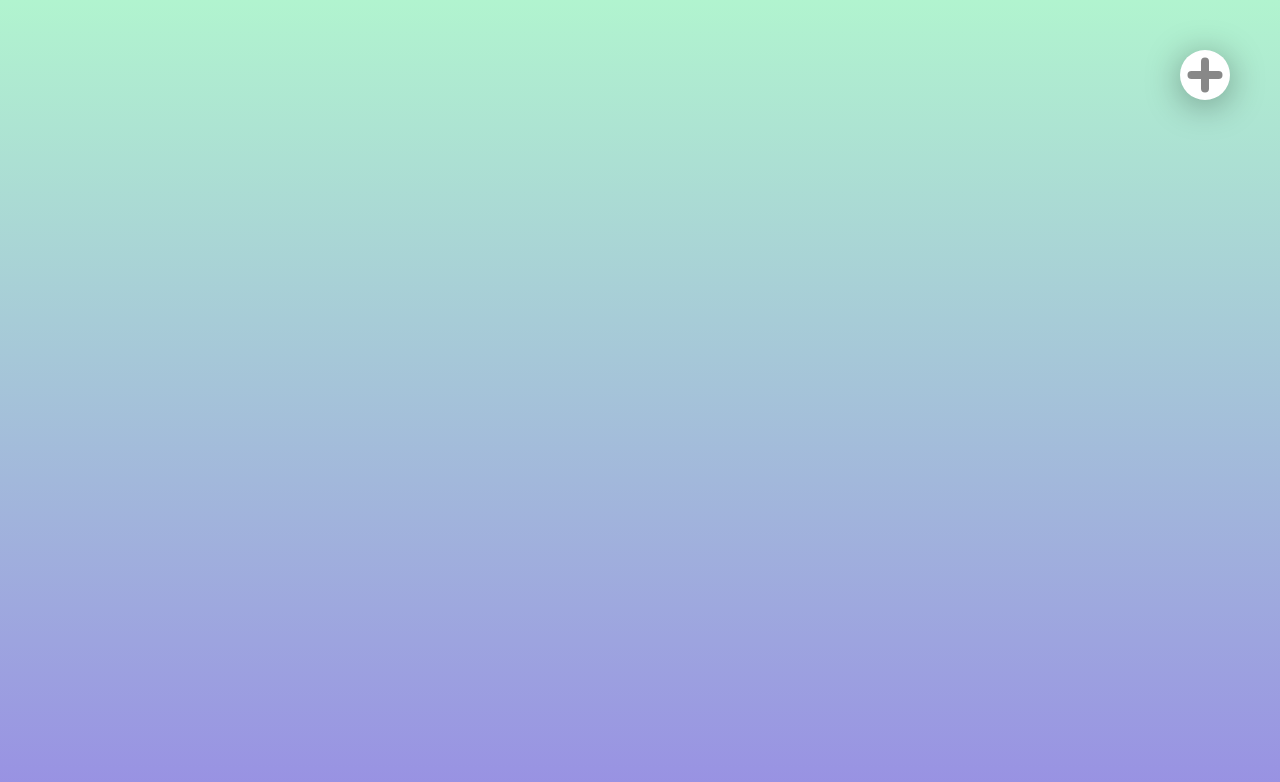
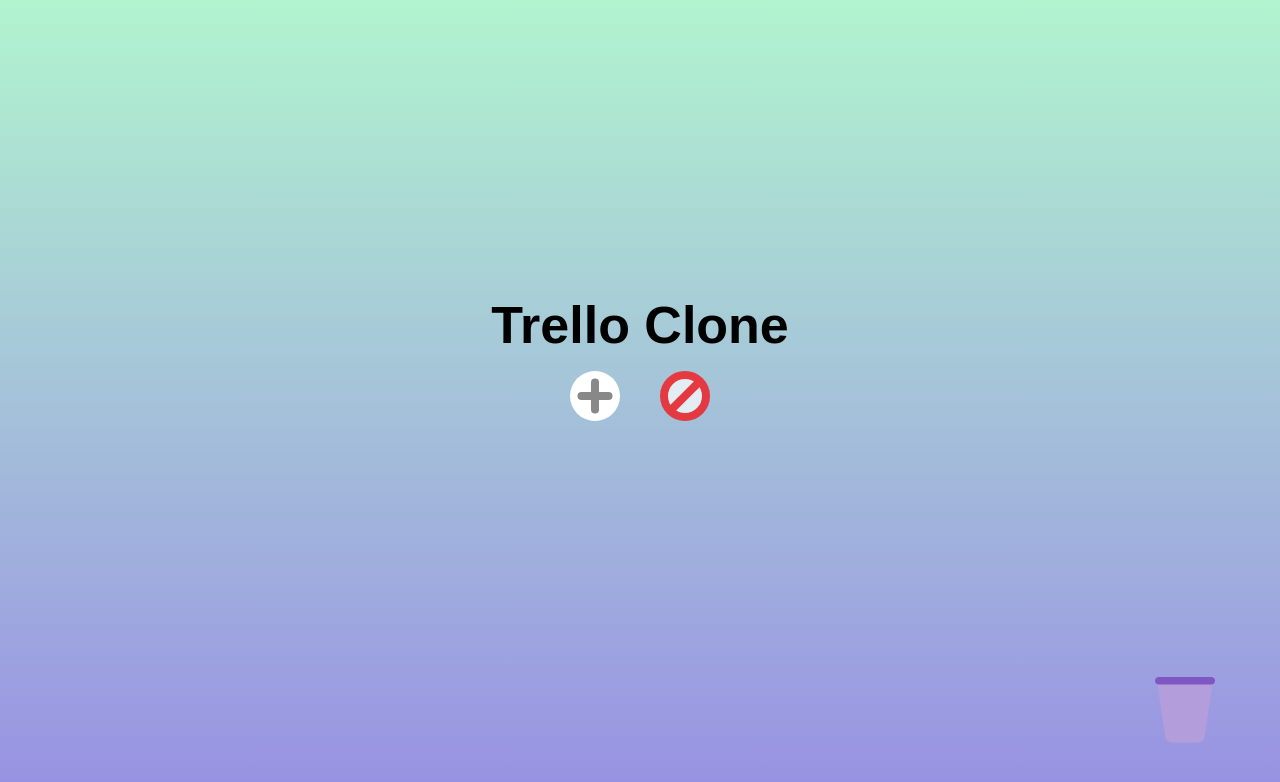
Before and after one commit to KimByul1225/trello_clone, a React (Create React App) app: page / in a window 1280 px wide. Shown: the top 782 px of the page. Built offline with nearby package versions, Linux system fonts and the light colour scheme.

Commit message:
일감 삭제 기능, 보드 전체 삭제 기능

```diff
--- a/src/App.tsx
+++ b/src/App.tsx
@@ -1,37 +1,81 @@
 import { useCallback } from "react";
 import GlobalStyle from './styles/GlobalStyle';
-import { AddBoardButton, Container} from "./styles/mainStyle";
+import { AddBoardButton, Container, MainTitle, BoardWrap, NotiText, TitleWrap, ButtonWrap, ResetBoardButton} from "./styles/mainStyle";
 import DragDropContainer from "./components/DragDropContainer";
 
-import { useSetRecoilState } from "recoil";
-import { boardModalState } from "./atom";
+import { useRecoilValue, useResetRecoilState, useSetRecoilState } from "recoil";
+import { boardModalState, todosState } from "./atom";
 
 import BoardModal from "./components/BoardModal";
 import BoardTitleModal from "./components/BoardTitleModal";
 import CardModal from "./components/CardModal";
+import { saveTodoToLocalStorage } from "./utils/todo";
 
 
 
 function App() {
   const setBoardModal = useSetRecoilState(boardModalState);
+  const toDos = useRecoilValue(todosState);
+  const resetToDos = useResetRecoilState(todosState);
 
+
+  const boardLength = Object.keys(toDos).length;
   const addButtonHandler = useCallback(() => {
     setBoardModal(true);
   }, [setBoardModal]);
 
+  const resetButtonHandler = useCallback(() => {
+    resetToDos();
+    // console.log("toDos", toDos);
+
+
+    saveTodoToLocalStorage(toDos);
+
+    // setTodos((prev) => {
+    //         const copiedTodos = { ...prev };
+    //         delete copiedTodos[boardId];
+    //         const result = copiedTodos;
+    //         saveTodoToLocalStorage(result);
+    //         return result;
+    // });
+  }, []);
 
   return (
     <>
       <GlobalStyle />
+
       <Container>
-        <AddBoardButton type="button" onClick={addButtonHandler}/>
-        <BoardModal />
-        <BoardTitleModal />
-        <CardModal />
-        <DragDropContainer />
+        <TitleWrap>
+          <MainTitle>
+            Trello Clone
+          </MainTitle>
+          <ButtonWrap>
+            {
+              boardLength < 6 ?
+                <AddBoardButton type="button" onClick={addButtonHandler}/>
+              :
+                null
+            }
+            <ResetBoardButton type="button" onClick={resetButtonHandler}/>
+          </ButtonWrap>
+          <ButtonWrap>
+            {
+              boardLength > 5 && <NotiText>* Board는 6개 까지만 등록 가능 합니다.</NotiText>
+            }
+          </ButtonWrap>
+
+        </TitleWrap>
+
+
+        <BoardWrap>
+          <DragDropContainer />
+        </BoardWrap>
 
 
       </Container>
+      <BoardModal />
+      <BoardTitleModal />
+      <CardModal />
 
     </>
   );
--- a/src/components/BoardModal.tsx
+++ b/src/components/BoardModal.tsx
@@ -14,6 +14,7 @@
  */
 const BoardModal = () => {
     const { register, handleSubmit, getValues, setValue } = useForm<FormData>({ mode: "onChange" });
+
     const [boardModal, setBoardModal] = useRecoilState<boolean>(boardModalState);
     const setTodos = useSetRecoilState(todosState);
 
@@ -21,15 +22,20 @@
         return setBoardModal(false);
     }, [setBoardModal]);
 
+
+
     const onValid = useCallback(() => {
         const { title } = getValues();
+
         setTodos((prev) => {
             const result = { [title]: [], ...prev };
             saveTodoToLocalStorage(result);
             return result;
         });
+
         setValue("title", "");
         closeButtonHandler();
+
     }, [getValues, closeButtonHandler, setTodos, setValue]);
 
     return (
--- a/src/components/CardModal.tsx
+++ b/src/components/CardModal.tsx
@@ -8,6 +8,9 @@
 interface FormData {
     text: string;
 }
+/**
+ * @description 내용 수정을 위한 모달창.
+ */
 
 const CardModal = () => {
     const { register, handleSubmit, getValues, setValue } = useForm<FormData>({ mode: "onChange" });
--- a/src/components/DragDropContainer.tsx
+++ b/src/components/DragDropContainer.tsx
@@ -1,8 +1,10 @@
-import { Boards } from "../styles/mainStyle";
+import { Boards, DeleteContainer } from "../styles/mainStyle";
 import DroppableBoard from "./DroppableBoard";
 import { useRecoilState } from "recoil";
 import { todosState } from "../atom";
 import { DragDropContext, DragStart, DropResult, ResponderProvided } from "react-beautiful-dnd";
+import DroppableDel from "./DroppableDel";
+
 import { saveTodoToLocalStorage } from "../utils/todo";
 import { ITodosState } from "../types/common";
 import { useCallback } from "react";
@@ -59,13 +61,15 @@
 
     return (
         <DragDropContext onDragStart={onDragStart} onDragEnd={onDragEnd}>
-        <Boards>
-            {Object.keys(todos).map((boardId) => (
-                <DroppableBoard key={boardId} boardId={boardId} todos={todos[boardId]} />
-            ))}
-        </Boards>
+            <Boards>
+                {Object.keys(todos).map((boardId) => (
+                    <DroppableBoard key={boardId} boardId={boardId} todos={todos[boardId]} />
+                ))}
+            </Boards>
 
-
+            <DeleteContainer>
+                <DroppableDel/>
+            </DeleteContainer>
 
         </DragDropContext>
     );
--- a/src/components/DroppableBoard.tsx
+++ b/src/components/DroppableBoard.tsx
@@ -18,7 +18,7 @@
 }
 
 /**
- * @description Draging되는 업무카드가 그려지기 위한 Board
+ * @description Draging되는 업무카드가 그려지기 위한 보드
  */
 
 const DroppableBoard = ({ boardId, todos }: DroppableBoardProps) => {
@@ -32,7 +32,7 @@
         setBoardTitle(boardId);
     }, [boardId, setBoardTitleModal, setBoardTitle]);
 
-    const handleDeleteBoard = useCallback(() => {
+    const deleteBoardHandler = useCallback(() => {
         setTodos((prev) => {
             const copiedTodos = { ...prev };
             delete copiedTodos[boardId];
@@ -55,7 +55,7 @@
 
     return (
         <Container>
-        <DeleteBoardButton onClick={handleDeleteBoard}>✕</DeleteBoardButton>
+            <DeleteBoardButton onClick={deleteBoardHandler}>✕</DeleteBoardButton>
             <Droppable droppableId={boardId}>
                 {(provided: DroppableProvided, { isDraggingOver, draggingFromThisWith }: DroppableStateSnapshot) => (
                 <Board ref={provided.innerRef} {...provided.droppableProps}>
--- /dev/null
+++ b/src/components/DroppableDel.tsx
@@ -0,0 +1,34 @@
+import { Droppable, DroppableProvided, DroppableStateSnapshot } from "react-beautiful-dnd";
+import styled from "styled-components";
+import { FcEmptyTrash, FcFullTrash } from "react-icons/fc";
+
+const DroppableDel = () => {
+    return (
+        <Container>
+        <Droppable droppableId="garbage">
+            {(provided: DroppableProvided, { isDraggingOver, draggingFromThisWith }: DroppableStateSnapshot) => (
+            <Content ref={provided.innerRef} isDraggingOver={isDraggingOver} draggingFromThisWith={!!draggingFromThisWith} {...provided.droppableProps}>
+                {isDraggingOver ? <FcFullTrash /> : <FcEmptyTrash />}
+                {provided.placeholder}
+            </Content>
+            )}
+        </Droppable>
+        </Container>
+    );
+};
+
+export default DroppableDel;
+
+const Container = styled.div`
+    width: 150px;
+    height: 150px;
+`;
+
+const Content = styled.div<{ isDraggingOver: boolean; draggingFromThisWith: boolean }>`
+    font-size: 90px;
+    width: 90px;
+    height: 90px;
+    border-radius: 50%;
+    padding: 10px;
+    background-color: ${({ isDraggingOver, draggingFromThisWith }) => (isDraggingOver ? "rgba(223, 230, 233,0.3)" : draggingFromThisWith ? "rgba(225, 112, 85,0.5)" : "transparent")};
+`;
--- a/src/styles/mainStyle.ts
+++ b/src/styles/mainStyle.ts
@@ -7,20 +7,82 @@
     display: flex;
     justify-content: center;
     align-items: center;
+    flex-direction: column;
     height: 100vh;
 `;
 
+export const TitleWrap = styled.div`
+    display: flex;
+    flex-direction: column;
+    align-items: center;
+    margin-bottom: 40px;
+`
+
+export const MainTitle = styled.h2`
+    font-size: 52px;
+    font-weight: 700;
+    margin-bottom: 20px;
+
+`
+export const ButtonWrap = styled.div`
+    display: flex;
+    align-items: center;
+    margin-bottom: 20px;
+
+    button{
+        margin: 0 20px;
+    }
+`
+
+
+export const NotiText = styled.p`
+    color: red;
+    font-size: 16px
+`
+
+export const BoardWrap = styled.div`
+
+`
+
+export const ResetBoardButton = styled.button`
+    position: relative;
+    width: 50px;
+    height: 50px;
+    border-radius: 25px;
+    border: 8px solid red;
+    background-color: #fff;
+    display: flex;
+    align-items: center;
+    justify-content: center;
+    cursor: pointer;
+    opacity: 0.7;
+    transition: all .3s ease;
+    :hover{
+        opacity: 1;
+        transform: rotate(360deg);
+    }
+    :before{
+        content: '';
+        display: inline-block;
+        position: absolute;
+        top: 50%;
+        left: 50%;
+        transform: translate(-50%, -50%) rotate(45deg);
+        width: 8px;
+        height: 45px;
+        background-color: red;
+    }
+`
+
 export const AddBoardButton = styled.button`
-    position: absolute;
-    top: 50px;
-    right: 50px;
+    position: relative;
     border: none;
     outline: none;
     width: 50px;
     height: 50px;
-    border-radius: 50px;
+    border-radius: 25px;
     background-color: #fff;
-    box-shadow: rgb(0 0 0 / 35%) 0px 5px 35px;
+    /* box-shadow: rgb(0 0 0 / 35%) 0px 5px 35px; */
     display: flex;
     align-items: center;
     justify-content: center;
@@ -57,7 +119,7 @@
     gap: 20px;
 `;
 
-export const Garbage = styled.div`
+export const DeleteContainer = styled.div`
     position: fixed;
     bottom: 0px;
     right: 0px;
```
Lines whose indentation alone changed are shown as unchanged.
